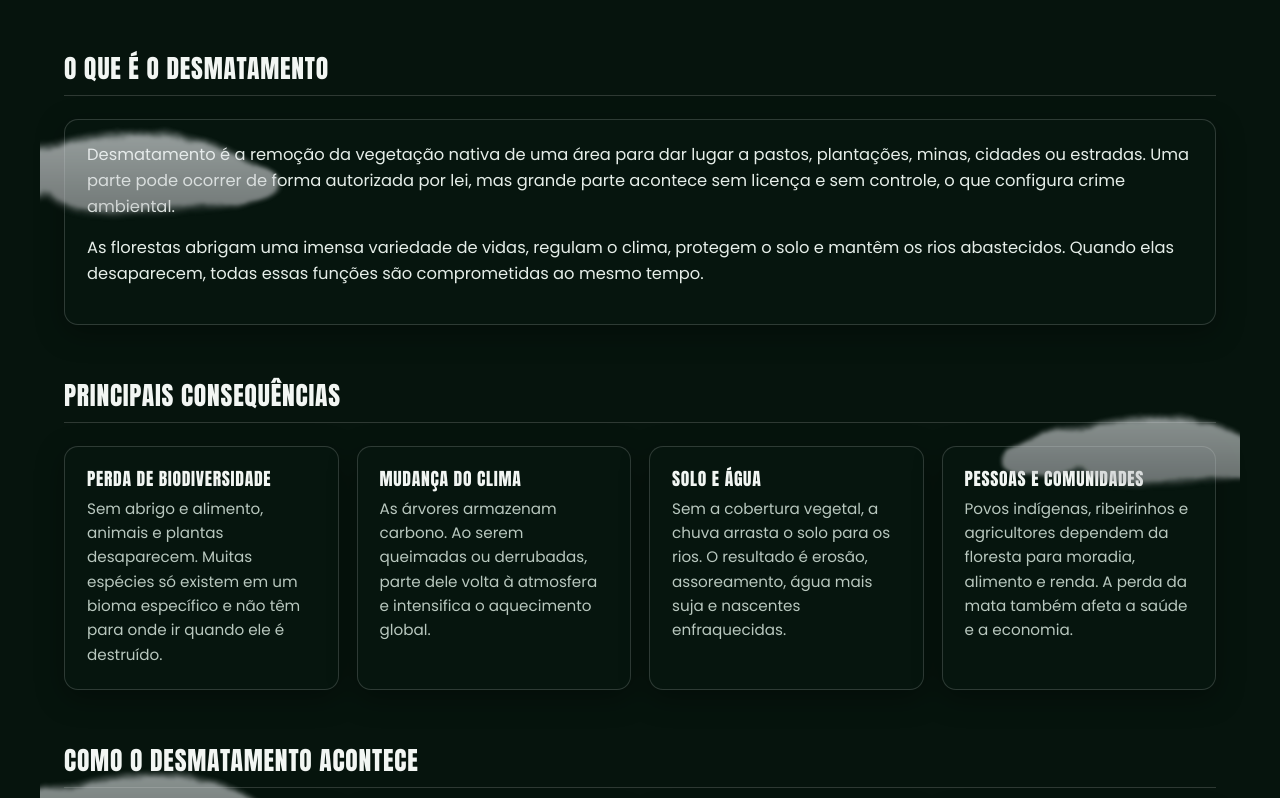
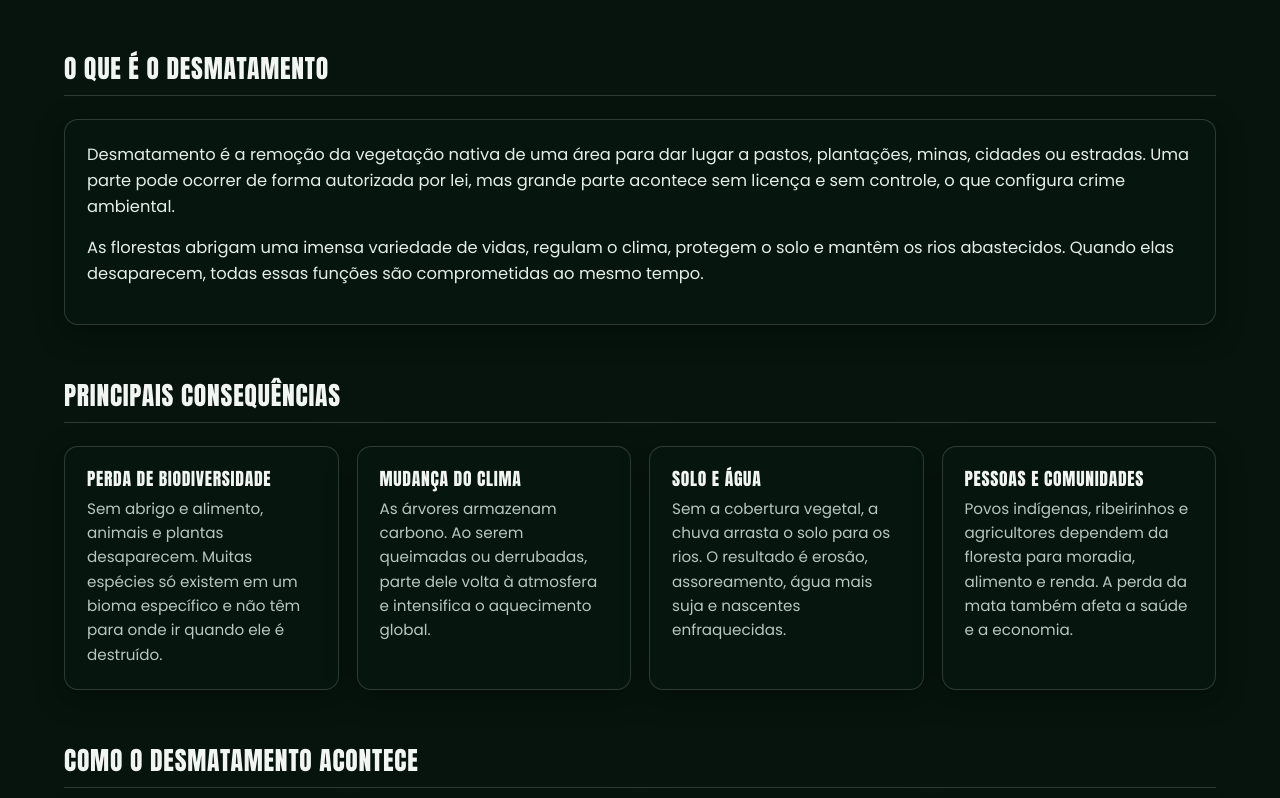
Before and after one commit to GustavoRibasSilestrino/EcoTech, a React (Vite) app: page /#/ in a window 1280 px wide. Shown: the part 802-1600 px from the top of the page. Built offline with nearby package versions, Linux system fonts and the light colour scheme.

Commit message:
revert(home): remove as nuvens animadas da página inicial

```diff
--- a/src/components/Nuvens.jsx
+++ /dev/null
@@ -1,39 +0,0 @@
-// Nuvens decorativas (geradas por nós) que passam devagar POR CIMA dos textos, a partir da segunda tela.
-// Ficam menores e junto aos cantos da tela (esquerda e direita), para dar profundidade sem cobrir o miolo do texto.
-const NUVENS = [
-  { topo: '2%', esq: '-5%', larg: '26vw', opac: 0.6, dur: '110s', atraso: '-20s', blur: '1px' },
-  { topo: '10%', esq: '80%', larg: '22vw', opac: 0.55, dur: '130s', atraso: '-60s', blur: '1px' },
-  { topo: '20%', esq: '-4%', larg: '24vw', opac: 0.55, dur: '100s', atraso: '-35s', blur: '1px' },
-  { topo: '30%', esq: '82%', larg: '25vw', opac: 0.58, dur: '120s', atraso: '-80s', blur: '1px' },
-  { topo: '41%', esq: '-5%', larg: '22vw', opac: 0.5, dur: '115s', atraso: '-10s', blur: '2px' },
-  { topo: '51%', esq: '80%', larg: '27vw', opac: 0.58, dur: '105s', atraso: '-50s', blur: '1px' },
-  { topo: '62%', esq: '-4%', larg: '25vw', opac: 0.55, dur: '125s', atraso: '-70s', blur: '1px' },
-  { topo: '72%', esq: '82%', larg: '22vw', opac: 0.52, dur: '135s', atraso: '-25s', blur: '2px' },
-  { topo: '82%', esq: '-5%', larg: '26vw', opac: 0.58, dur: '110s', atraso: '-45s', blur: '1px' },
-  { topo: '92%', esq: '80%', larg: '24vw', opac: 0.5, dur: '120s', atraso: '-15s', blur: '1px' },
-]
-
-export default function Nuvens() {
-  return (
-    <div className="nuvens" aria-hidden="true">
-      {NUVENS.map((n, i) => (
-        <img
-          key={i}
-          src="/img/nuvem.png"
-          alt=""
-          className="nuvem"
-          style={{
-            top: n.topo,
-            left: n.esq,
-            width: n.larg,
-            opacity: n.opac,
-            filter: `blur(${n.blur})`,
-            animationDuration: n.dur,
-            animationDelay: n.atraso,
-            animationDirection: i % 2 ? 'alternate-reverse' : 'alternate',
-          }}
-        />
-      ))}
-    </div>
-  )
-}
--- a/src/pages/Home.jsx
+++ b/src/pages/Home.jsx
@@ -1,6 +1,5 @@
 import Botao from '../components/Botao'
 import Icone from '../components/Icone'
-import Nuvens from '../components/Nuvens'
 import modulos from '../data/modulos.json'
 import { useApp } from '../context/AppContext'
 
@@ -105,7 +104,6 @@ export default function Home() {
       </section>
 
       <div className="conteudo-home">
-        <Nuvens />
         <section className="secao">
           <h2 className="titulo-secao">O que é o desmatamento</h2>
           <div className="card-vidro texto-leitura">
--- a/src/styles/global.css
+++ b/src/styles/global.css
@@ -438,12 +438,3 @@ legend { padding: 0 8px; font-weight: 500; font-size: 0.93rem; }
   .menu a { padding: 12px 14px; }
   .menu a.active { box-shadow: none; background: rgba(255, 255, 255, 0.12); border-radius: 8px; }
 }
-
-/* ===== Nuvens (profundidade, da segunda tela em diante) ===== */
-.conteudo-home { position: relative; }
-.nuvens { position: absolute; inset: 0; overflow: hidden; pointer-events: none; z-index: 20; }
-.nuvem { position: absolute; max-width: none; height: auto; animation: derivar 100s ease-in-out infinite alternate; will-change: transform; }
-@keyframes derivar { from { transform: translateX(-3vw); } to { transform: translateX(3vw); } }
-@media (max-width: 860px) {
-  .nuvem { width: 40vw !important; }
-}
```
Also changed, not shown: public/img/nuvem.png (deleted).
